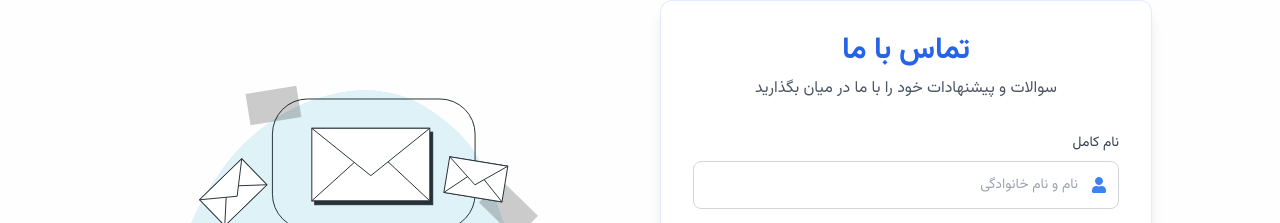
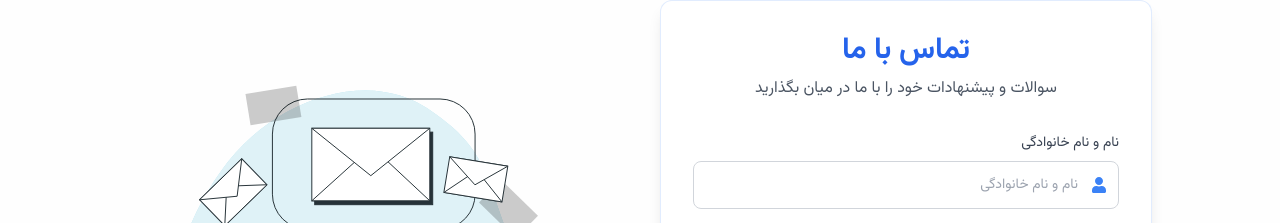
Before and after one commit to aliarabshahi/solarina_github, a Next.js app in the folder frontend/src/: page /contact in a window 1280 px wide. Shown: the part 105-328 px from the top of the page. Built offline with nearby package versions, Linux system fonts and the light colour scheme.

Commit message:
change name to name and family name

```diff
--- a/frontend/src/app/contact/components/ContactForm.tsx
+++ b/frontend/src/app/contact/components/ContactForm.tsx
@@ -1,6 +1,13 @@
 "use client";
 import { useState } from "react";
-import { FaEnvelope, FaUser, FaPhone, FaComment, FaPaperPlane, FaCheckCircle } from "react-icons/fa";
+import {
+  FaEnvelope,
+  FaUser,
+  FaPhone,
+  FaComment,
+  FaPaperPlane,
+  FaCheckCircle,
+} from "react-icons/fa";
 import { motion } from "framer-motion";
 
 type ContactFormData = {
@@ -59,14 +66,13 @@ export default function ContactForm() {
       </div>
 
       <form onSubmit={handleSubmit} className="space-y-6" method="post">
-
         {/* Name */}
         <div>
           <label
             htmlFor="full_name"
             className="block text-xs sm:text-sm font-medium mb-2 text-gray-700"
           >
-            نام کامل
+            نام و نام خانوادگی{" "}
           </label>
 
           <div className="relative">
--- a/frontend/src/app/order/track/page.tsx
+++ b/frontend/src/app/order/track/page.tsx
@@ -164,7 +164,7 @@ function OrderResult({ order }: { order: Order }) {
           <div className="flex items-center gap-3">
             <FaUser className="text-blue-500 w-4 h-4 sm:w-5 sm:h-5 shrink-0" />
             <span>
-              <strong className="text-gray-900">نام:</strong> {order.full_name}
+              <strong className="text-gray-900">نام و نام خانوادگی:</strong> {order.full_name}
             </span>
           </div>
 
--- a/frontend/src/app/order/verify/page.tsx
+++ b/frontend/src/app/order/verify/page.tsx
@@ -142,7 +142,7 @@ export default async function VerifyOrderPage({ searchParams }: PageProps) {
                 <div className="flex items-center gap-3 text-sm sm:text-base text-gray-700">
                   <FaUser className="text-blue-500 w-4 h-4 sm:w-5 sm:h-5 shrink-0" />
                   <span>
-                    <strong className="text-gray-900">نام:</strong>{" "}
+                    <strong className="text-gray-900">نام و نام خانوادگی:</strong>{" "}
                     {order.full_name}
                   </span>
                 </div>
```
